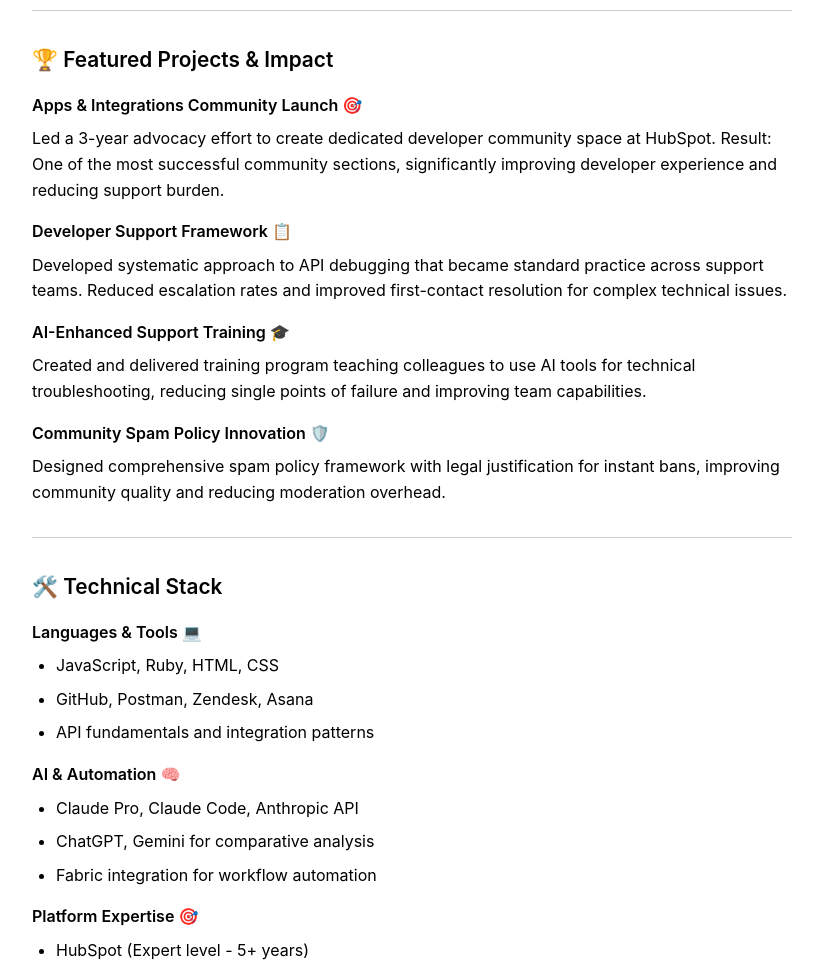
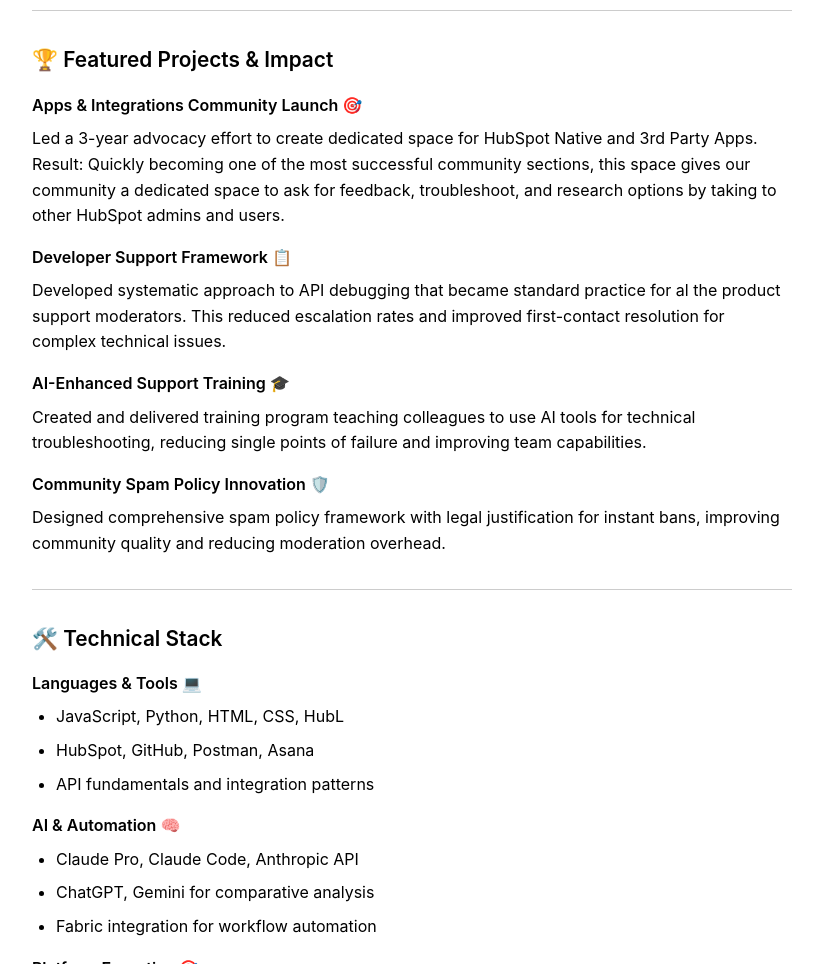
Before and after one commit to jvycee/showcase, a plain HTML site: page index.html in a window 1280 px wide. Shown: the part 1160-2124 px from the top of the page, without its empty margins (228-1051 px from the left). Drawn offline with Linux system fonts and the light colour scheme.

Commit message:
Update technical skills and project descriptions

```diff
--- a/index.html
+++ b/index.html
@@ -133,7 +133,7 @@
         <h3>👋 About Me</h3>
         <p>I'm a technical support specialist who thrives at the intersection of enterprise software and developer communities. Over 5+ years at HubSpot, I've evolved from handling high-volume support to becoming the go-to expert for API debugging and developer community management. My superpower? Reading between the lines of user frustration to identify not just what's broken, but why it broke and how to prevent it from breaking again. 🔍</p>
 
-        <p><strong>Currently seeking opportunities</strong> where I can leverage my unique blend of technical depth, community management expertise, and AI-assisted problem-solving skills. ✨</p>
+        <p><strong>I thrive in situations</strong> where I can leverage my unique blend of technical depth, community management expertise, and AI-assisted problem-solving skills. ✨</p>
     </section>
 
     <hr>
@@ -172,10 +172,10 @@
         <h3>🏆 Featured Projects & Impact</h3>
 
         <div class="project-title">Apps & Integrations Community Launch 🎯</div>
-        <p>Led a 3-year advocacy effort to create dedicated developer community space at HubSpot. Result: One of the most successful community sections, significantly improving developer experience and reducing support burden.</p>
+        <p>Led a 3-year advocacy effort to create dedicated space for HubSpot Native and 3rd Party Apps. Result: Quickly becoming one of the most successful community sections, this space gives our community a dedicated space to ask for feedback, troubleshoot, and research options by taking to other HubSpot admins and users.</p>
 
         <div class="project-title">Developer Support Framework 📋</div>
-        <p>Developed systematic approach to API debugging that became standard practice across support teams. Reduced escalation rates and improved first-contact resolution for complex technical issues.</p>
+        <p>Developed systematic approach to API debugging that became standard practice for al the product support moderators. This reduced escalation rates and improved first-contact resolution for complex technical issues.</p>
 
         <div class="project-title">AI-Enhanced Support Training 🎓</div>
         <p>Created and delivered training program teaching colleagues to use AI tools for technical troubleshooting, reducing single points of failure and improving team capabilities.</p>
@@ -191,8 +191,8 @@
 
         <div class="project-title">Languages & Tools 💻</div>
         <ul>
-            <li>JavaScript, Ruby, HTML, CSS</li>
-            <li>GitHub, Postman, Zendesk, Asana</li>
+            <li>JavaScript, Python, HTML, CSS, HubL</li>
+            <li>HubSpot, GitHub, Postman, Asana</li>
             <li>API fundamentals and integration patterns</li>
         </ul>
 
```
